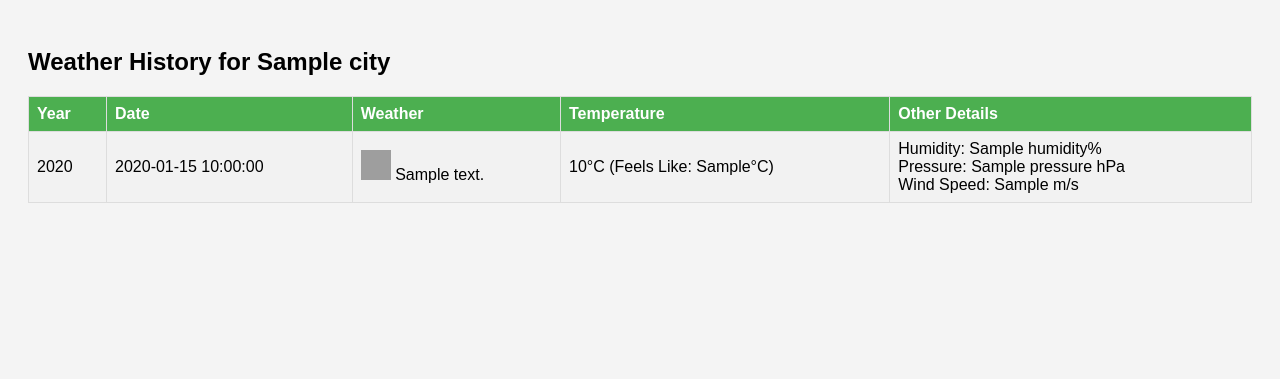
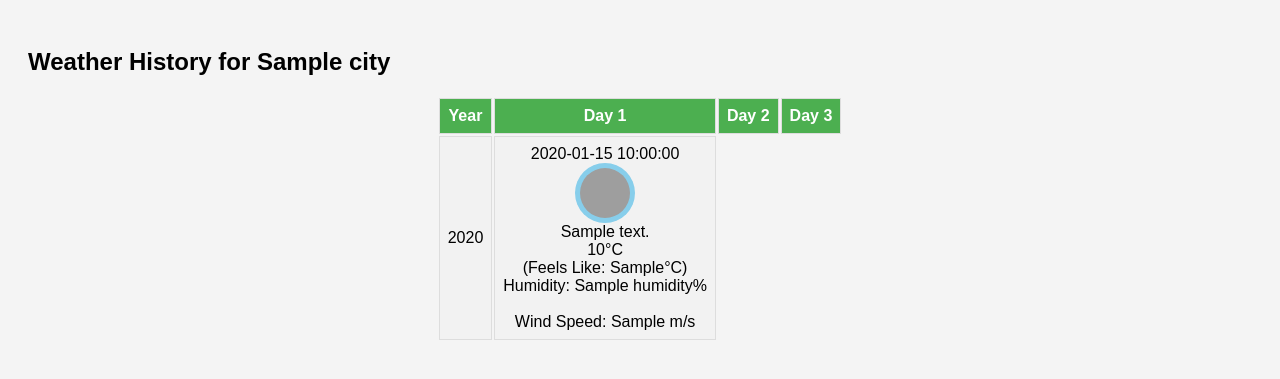
Before and after one commit to shaik/mezeg, a Flask app: template templates/weather_results.html in a window 1280 px wide. Shown: the top 379 px of the page. Run offline with Flask 3, Linux system fonts and the light colour scheme; the template is opened without the code that fills it: most values are stand-ins (such as "Sample title", 1, 10 or a date in 2020); parts of the project's set-up code (start-up, migrations or seed data) failed here and were passed over; grey boxes are pictures that could not be loaded.

Commit message:
added multiple days

```diff
--- a/app.py
+++ b/app.py
@@ -1,12 +1,15 @@
 from flask import Flask, render_template, request, jsonify
-from datetime import datetime
+from datetime import datetime, timedelta
+
 import pandas as pd
 import requests
 
-api_key = 'X'
+api_key = ''
 
 app = Flask(__name__)
 cities_df = pd.read_csv('data/worldcities.csv')
+NUM_YEARS = 3
+NUM_DAYS = 3
 
 
 def K2C(kelvin_temp, decimal_places=2):
@@ -29,34 +32,34 @@ def cities():
 @app.route('/get_weather', methods=['POST'])
 def get_weather():
     city = request.form.get('city')
-    date = request.form.get('date')
+    selected_date = datetime.strptime(request.form.get('date'), '%Y-%m-%d')
 
-    # Find the coordinates of the city
     city_data = cities_df[cities_df['city'] == city].iloc[0]
     lat = city_data['lat']
     lon = city_data['lng']
 
     weather_data = []
-    for i in range(1, 4):  # Last 3 years
-        year = int(date.split('-')[0]) - i
-        new_date = f"{year}-{date.split('-')[1]}-{date.split('-')[2]}"
-        unix_time = int(datetime.strptime(new_date, '%Y-%m-%d').timestamp())
-        response = requests.get(f"https://api.openweathermap.org/data/3.0/onecall/timemachine?lat={lat}&lon={lon}&dt={unix_time}&appid={api_key}")
-        if response.status_code == 200:
-            year_data = response.json()
-            year_data['year'] = year  # Add the year to the data
-            for data in year_data['data']:
-                # Convert Unix timestamp to a formatted date string
-                data['formatted_date'] = datetime.utcfromtimestamp(data['dt']).strftime('%Y-%m-%d')
-                if 'temp' in data:
-                    data['temp'] = K2C(data['temp'])
-                if 'feels_like' in data:
-                    data['feels_like'] = K2C(data['feels_like'])
-            weather_data.append(year_data)
-        else:
-            weather_data.append({'error': 'No data', 'year': year})
+    for i in range(NUM_YEARS):
+        year = selected_date.year - i
+        yearly_data = []
+        for j in range(NUM_DAYS):
+            date_to_fetch = datetime(year, selected_date.month, selected_date.day) + timedelta(days=j)
+            unix_time = int(date_to_fetch.timestamp())
+            response = requests.get(f"https://api.openweathermap.org/data/3.0/onecall/timemachine?lat={lat}&lon={lon}&dt={unix_time}&appid={api_key}")
+            if response.status_code == 200:
+                daily_data = response.json()['data'][0]
+                daily_data['formatted_date'] = date_to_fetch.strftime('%Y-%m-%d')
+                if 'temp' in daily_data:
+                    daily_data['temp'] = K2C(daily_data['temp'])
+                if 'feels_like' in daily_data:
+                    daily_data['feels_like'] = K2C(daily_data['feels_like'])
+                yearly_data.append(daily_data)
+            else:
+                yearly_data.append({'error': 'No data', 'date': date_to_fetch.strftime('%Y-%m-%d')})
+        weather_data.append({'year': year, 'data': yearly_data})
 
-    return render_template('weather_results.html', weather_data=weather_data, city=city, date=date)
+    return render_template('weather_results.html', weather_data=weather_data, city=city)
+
 
 if __name__ == '__main__':
     app.run(debug=True)
--- a/static/style.css
+++ b/static/style.css
@@ -59,14 +59,18 @@ body {
 }
 
 .weather-table {
-    width: 100%;
-    border-collapse: collapse;
+    width: auto; /* Adjusts width to content */
+    max-width: 80%; /* Limits to 80% of the screen width */
+    margin: 0 auto; /* Centers the table */
+    table-layout: fixed; /* Evenly distributes column widths */
 }
 
 .weather-table th, .weather-table td {
     border: 1px solid #ddd;
     padding: 8px;
-    text-align: left;
+    text-align: center;
+    word-wrap: break-word; /* Ensures text wraps in cells */
+
 }
 
 .weather-table th {
@@ -82,7 +86,16 @@ body {
     background-color: #ddd;
 }
 
-.weather-table img {
-    height: 30px;
-    width: 30px;
+.weather-icon {
+    height: 50px;
+    width: 50px;
+    vertical-align: middle;
+    background-color: #87CEEB; /* Light sky blue background */
+    border-radius: 50%; /* Circular background */
+    padding: 5px; /* Space around the icon */
 }
+
+
+.hidden {
+    display: none; /* Hide element */
+}
--- a/templates/weather_results.html
+++ b/templates/weather_results.html
@@ -9,34 +9,32 @@
     <table class="weather-table">
     <tr>
         <th>Year</th>
-            <th>Date</th>
-            <th>Weather</th>
-            <th>Temperature</th>
-            <th>Other Details</th>
+        <th>Day 1</th>
+        <th>Day 2</th>
+        <th>Day 3</th>
     </tr>
     {% for year_data in weather_data %}
-            {% for data in year_data['data'] %}
         <tr>
             <td>{{ year_data['year'] }}</td>
-                    <td>{{ data['formatted_date'] }}</td>
+            {% for data in year_data['data'] %}
                 <td>
+                    {{ data['formatted_date'] }}<br>
                     {% if data.get('weather') %}
-                            <img src="http://openweathermap.org/img/wn/{{ data['weather'][0]['icon'] }}.png" alt="{{ data['weather'][0]['main'] }}">
-                            {{ data['weather'][0]['description'] }}
+                        <img src="http://openweathermap.org/img/wn/{{ data['weather'][0]['icon'] }}.png"
+                             alt="{{ data['weather'][0]['main'] }}"
+                             class="weather-icon"><br>
+                        {{ data['weather'][0]['description'] }}<br>
                     {% else %}
-                            No weather data available
+                        No weather data available<br>
                     {% endif %}
-                    </td>
-                    <td>
-                        {{ data['temp'] }}°C (Feels Like: {{ data['feels_like'] }}°C)
-                    </td>
-                    <td>
+                    {{ data['temp'] }}°C<br>
+                    (Feels Like: {{ data['feels_like'] }}°C)<br>
                     Humidity: {{ data['humidity'] }}%<br>
-                        Pressure: {{ data['pressure'] }} hPa<br>
+                    <span class="hidden">Pressure: {{ data['pressure'] }} hPa</span><br>
                     Wind Speed: {{ data['wind_speed'] }} m/s<br>
                 </td>
+            {% endfor %}
         </tr>
-            {% endfor %}
     {% endfor %}
 </table>
 </body>
```
Lines whose indentation alone changed are shown as unchanged.
